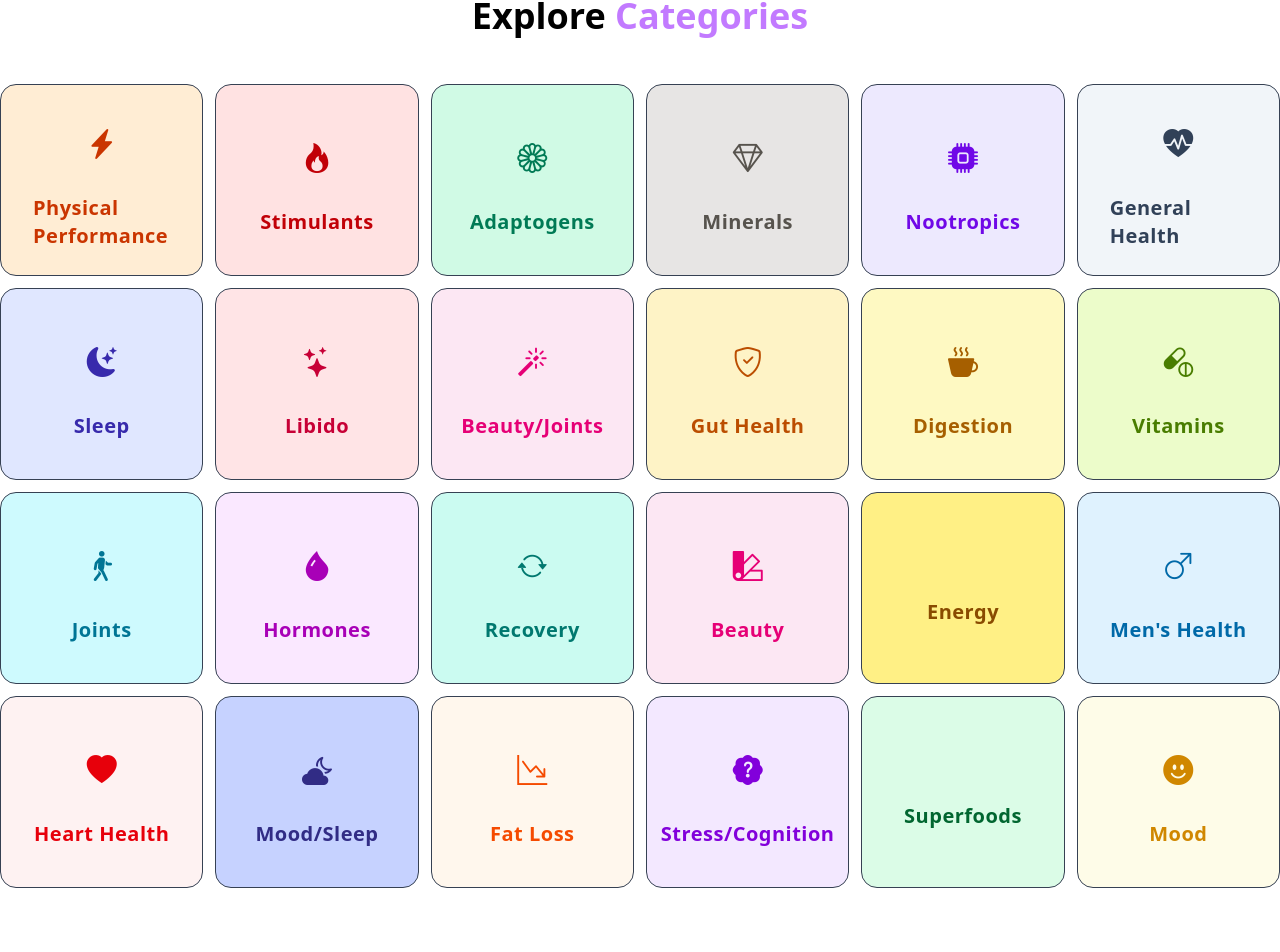
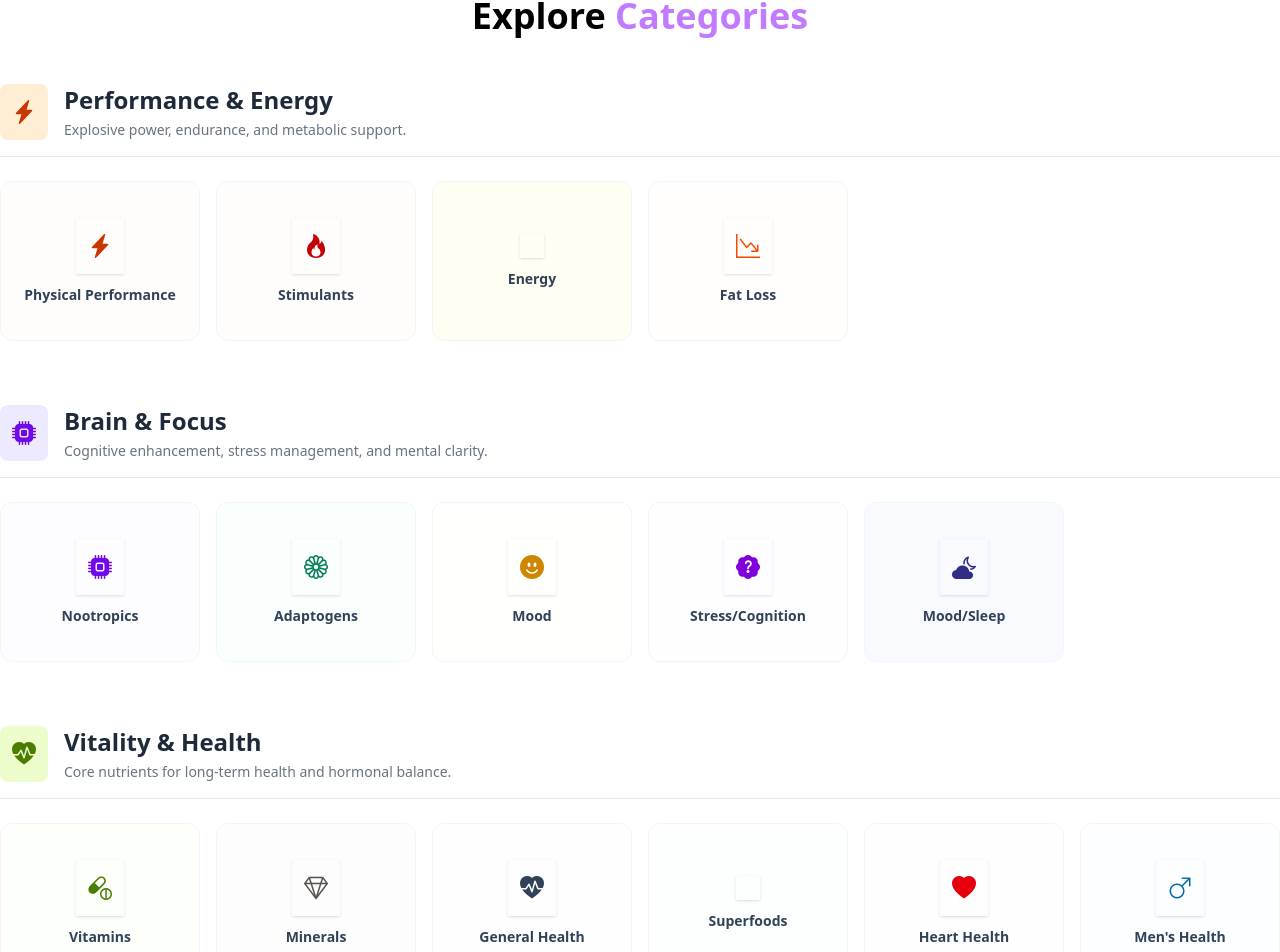
Before and after one commit to giovannifdipasquale/supplements-database, a React (Vite) app: page /categories in a window 1280 px wide. Shown: the part 68-1020 px from the top of the page. Before the commit the page ends 956 px from the top, so only its background shows below. Built offline with nearby package versions, Linux system fonts and the light colour scheme; the HTML template or start-up script is replaced by a standard one.

Commit message:
added macrocategories and refactored category section layout

```diff
--- a/package.json
+++ b/package.json
@@ -13,6 +13,7 @@
     "@tailwindcss/vite": "^4.1.18",
     "@tailwindplus/elements": "^1.0.22",
     "bootstrap-icons": "^1.13.1",
+    "fuse.js": "^7.1.0",
     "motion": "^12.29.3",
     "react": "^19.2.0",
     "react-dom": "^19.2.0",
--- a/src/components/Table/Table.jsx
+++ b/src/components/Table/Table.jsx
@@ -1,25 +1,42 @@
-import React, { useState, useEffect, useContext } from "react";
+import React, { useState, useEffect, useContext, useMemo } from "react";
 import { motion } from 'motion/react';
 import categoriesMapping from "public/categoriesMapping.json";
 import { MySupplementsContext } from "src/context/MySupplementsContext";
-
+import Fuse from 'fuse.js';
 
 function Table({ supplements = [], category = null }) {
   const { addSupplement, removeSupplement, isAdded } = useContext(MySupplementsContext);
   const [sortBy, setSortBy] = useState('name');
   const [sortOrder, setSortOrder] = useState('asc');
-
+  const [query, setQuery] = useState('');
   if (!Array.isArray(supplements)) {
     return <div>No supplements data available.</div>;
   }
 
-  // Filter
-  let filteredSupplements = category
+  // 1. Filter
+  const filteredSupplements = useMemo(() => {
+    return category
       ? supplements.filter(s => s.category === category)
       : supplements;
+  }, [category, supplements]);
 
-  // Sort
-  const sortedSupplements = [...filteredSupplements].sort((a, b) => {
+  // 2. Fuse.js Search
+  const searchOptions = useMemo(() => ({
+    keys: ['tags', 'name'],
+    threshold: 0.3,
+  }), []);
+
+  const fuse = useMemo(() => new Fuse(filteredSupplements, searchOptions), [filteredSupplements, searchOptions]);
+
+  const searchResults = useMemo(() => {
+    return query
+      ? fuse.search(query).map(result => result.item)
+      : filteredSupplements;
+  }, [query, fuse, filteredSupplements]);
+
+  // 3. Sort
+  const results = useMemo(() => {
+    return [...searchResults].sort((a, b) => {
       const valA = a[sortBy]?.toString() || "";
       const valB = b[sortBy]?.toString() || "";
 
@@ -27,6 +44,8 @@ function Table({ supplements = [], category = null }) {
         ? valA.localeCompare(valB)
         : valB.localeCompare(valA);
     });
+  }, [searchResults, sortBy, sortOrder]);
+
   const sortSupplements = (supplementsKey) => {
     setSortBy(supplementsKey);
     setSortOrder(sortOrder === 'asc' ? 'desc' : 'asc');
@@ -35,6 +54,13 @@ function Table({ supplements = [], category = null }) {
 
     return (
       <motion.div initial={{ opacity: 0, y: 0 }} animate={{ opacity: 1, y: -40 }} transition={{ duration: 0.2 }} ease="easeInOut" className={`fixed z-99 top-2/3 left-0 w-full h-full overflow-scroll shadow-md rounded-lg bg-clip-border ${categoriesMapping[category].bg}`}>
+        <input
+          type="text"
+          value={query}
+          onChange={(e) => setQuery(e.target.value)}
+          placeholder="Search supplements..."
+          className="w-full p-2 border-b border-gray-200 focus:outline-none focus:border-blue-500"
+        />
         <table className="w-full text-left table-auto min-w-max ">
           <thead>
             <tr>
@@ -69,7 +95,7 @@ function Table({ supplements = [], category = null }) {
             </tr>
           </thead>
           <tbody>
-            {sortedSupplements.map((supplement) => (
+            {results.map((supplement) => (
               <tr key={supplement.id} className="hover:bg-zinc-500">
                 <td className="p-4 border-b border-slate-200">
                   <p className="block text-sm text-slate-800 font-semibold">
@@ -119,6 +145,15 @@ function Table({ supplements = [], category = null }) {
   else {
     return (
       <div className="relative flex flex-col w-full h-full overflow-scroll bg-white shadow-md rounded-lg bg-clip-border">
+        <div className="p-4 bg-white border-b border-gray-100">
+          <input
+            type="text"
+            value={query}
+            onChange={(e) => setQuery(e.target.value)}
+            placeholder="Search supplements..."
+            className="w-full p-2 border border-gray-300 rounded-lg focus:outline-none focus:ring-2 focus:ring-blue-500"
+          />
+        </div>
         <table className="w-full text-left table-auto min-w-max">
           <thead>
             <tr>
@@ -162,7 +197,7 @@ function Table({ supplements = [], category = null }) {
             </tr>
           </thead>
           <tbody>
-            {sortedSupplements.map((supplement) => (
+            {results.map((supplement) => (
               <tr key={supplement.id} className="hover:bg-zinc-500">
                 <td className="p-4 border-b border-slate-200">
                   <p className="block text-sm text-slate-800 font-semibold">
--- /dev/null
+++ b/src/data/macroCategories.json
@@ -0,0 +1,75 @@
+[
+    {
+        "name": "Performance & Energy",
+        "description": "Explosive power, endurance, and metabolic support.",
+        "icon": "bi-lightning-charge-fill",
+        "bg": "bg-orange-100",
+        "text": "text-orange-700",
+        "iconClass": "bi-lightning-charge-fill",
+        "subCategories": [
+            "Physical Performance",
+            "Stimulants",
+            "Energy",
+            "Fat Loss"
+        ]
+    },
+    {
+        "name": "Brain & Focus",
+        "description": "Cognitive enhancement, stress management, and mental clarity.",
+        "icon": "bi-cpu-fill",
+        "bg": "bg-violet-100",
+        "text": "text-violet-700",
+        "iconClass": "bi-cpu-fill",
+        "subCategories": [
+            "Nootropics",
+            "Adaptogens",
+            "Mood",
+            "Stress/Cognition",
+            "Mood/Sleep"
+        ]
+    },
+    {
+        "name": "Vitality & Health",
+        "description": "Core nutrients for long-term health and hormonal balance.",
+        "icon": "bi-heart-pulse-fill",
+        "bg": "bg-lime-100",
+        "text": "text-lime-700",
+        "iconClass": "bi-heart-pulse-fill",
+        "subCategories": [
+            "Vitamins",
+            "Minerals",
+            "General Health",
+            "Superfoods",
+            "Heart Health",
+            "Men's Health",
+            "Hormones"
+        ]
+    },
+    {
+        "name": "Recovery & Gut",
+        "description": "Restore your body and optimize nutrient absorption.",
+        "icon": "bi-shield-check",
+        "bg": "bg-teal-100",
+        "text": "text-teal-700",
+        "iconClass": "bi-shield-check",
+        "subCategories": [
+            "Sleep",
+            "Gut Health",
+            "Digestion",
+            "Recovery"
+        ]
+    },
+    {
+        "name": "Aesthetics & Structural",
+        "description": "Joint integrity, skin health, and structural support.",
+        "icon": "bi-magic",
+        "bg": "bg-pink-100",
+        "text": "text-pink-600",
+        "iconClass": "bi-magic",
+        "subCategories": [
+            "Beauty",
+            "Joints",
+            "Beauty/Joints"
+        ]
+    }
+]
--- a/src/pages/Categories/Categories.jsx
+++ b/src/pages/Categories/Categories.jsx
@@ -3,9 +3,10 @@ import supplements from "public/supplements.json";
 import categoriesMapping from "public/categoriesMapping.json";
 import { motion } from 'motion/react';
 import Table from 'src/components/Table/Table'
-
+import macroCategories from "src/data/macroCategories.json";
 function Categories() {
-  const supplementsCategories = [...new Set(supplements.map(supplement => supplement.category))];
+  const supplementsCategories = macroCategories.map(category => category.name);
+  // const supplementsCategories = [...new Set(supplements.map(supplement => supplement.category))];
   const [category, setCategory] = useState(null);
   return (
     <div className={`max-w-7xl min-h-screen mx-auto ${category ? 'pb-[40vh]' : ''}`}>
@@ -13,25 +14,56 @@ function Categories() {
         Explore <span className="text-purple-400">Categories</span>
       </h1>
 
-      <div className="grid grid-cols-1 sm:grid-cols-2 lg:grid-cols-6 gap-3">
-        {supplementsCategories.map((category, index) => (
-          <div
-            key={index}
-            onClick={() => setCategory(category)}
-            className={`group relative ${categoriesMapping[category].bg} rounded-2xl p-8 border border-gray-700 hover:border-purple-500 transition-all duration-300 hover:shadow-xl hover:shadow-purple-500/20 hover:-translate-y-2 cursor-pointer flex flex-col items-center justify-center h-48`}
-          >
-            <div className="absolute inset-0 bg-gradient-to-br from-purple-600/10 to-transparent opacity-0 group-hover:opacity-100 transition-opacity rounded-2xl"></div>
-
-            <div className="mb-4 p-4 rounded group-hover:bg-purple-500/20 transition-colors duration-300 relative z-10">
-              <i className={`${categoriesMapping[category].iconClass} text-3xl ${categoriesMapping[category].text}`}></i>
+      <div className="space-y-16">
+        {macroCategories.map((macro, macroIndex) => (
+          <div key={macroIndex} className="animate-fade-in-up">
+            {/* Macro Header */}
+            <div className="flex items-center gap-4 mb-6 border-b border-gray-200 pb-4">
+              <div className={`p-3 rounded-lg ${macro.bg} ${macro.text}`}>
+                <i className={`${macro.iconClass} text-2xl`}></i>
+              </div>
+              <div>
+                <h2 className="text-2xl font-bold text-gray-800">{macro.name}</h2>
+                <p className="text-gray-500 text-sm mt-1">{macro.description}</p>
+              </div>
             </div>
 
-            <h3 className={`text-xl font-bold ${categoriesMapping[category].text} capitalize tracking-wide relative z-10`}>
-              {category}
-            </h3>
+            {/* Sub-Categories Grid */}
+            <div className="grid grid-cols-1 sm:grid-cols-2 lg:grid-cols-4 xl:grid-cols-6 gap-4">
+              {macro.subCategories.map((sub, index) => {
+                const style = categoriesMapping[sub] || categoriesMapping.default;
+                const isSelected = category === sub;
+
+                return (
+                  <motion.div
+                    whileHover={{ scale: 1.02 }}
+                    whileTap={{ scale: 0.98 }}
+                    key={index}
+                    onClick={() => setCategory(sub)}
+                    className={`
+                      relative group cursor-pointer rounded-xl p-5 border
+                      transition-all duration-300 flex flex-col items-center justify-center h-40
+                      ${isSelected
+                        ? 'ring-2 ring-indigo-500 shadow-lg bg-white border-transparent'
+                        : 'border-slate-100 bg-white hover:shadow-md hover:border-indigo-200'}
+                    `}
+                  >
+                    {/* Background Soft Color Overlay */}
+                    <div className={`absolute inset-0 opacity-10 rounded-xl ${style.bg} group-hover:opacity-20 transition-opacity`}></div>
+
+                    <div className={`mb-3 p-3 shadow-sm relative z-10`}>
+                      <i className={`${style.iconClass} text-2xl ${style.text}`}></i>
+                    </div>
+
+                    <h3 className={`text-sm font-bold text-center text-slate-700 relative z-10 leading-tight`}>
+                      {sub}
+                    </h3>
+                  </motion.div>
+                );
+              })}
+            </div>
           </div>
         ))}
-
       </div>
 
       {category != null && (
```
Also changed, not shown: 1 other file (tests, documents, lock files or other folders). Lines whose indentation alone changed are shown as unchanged.
